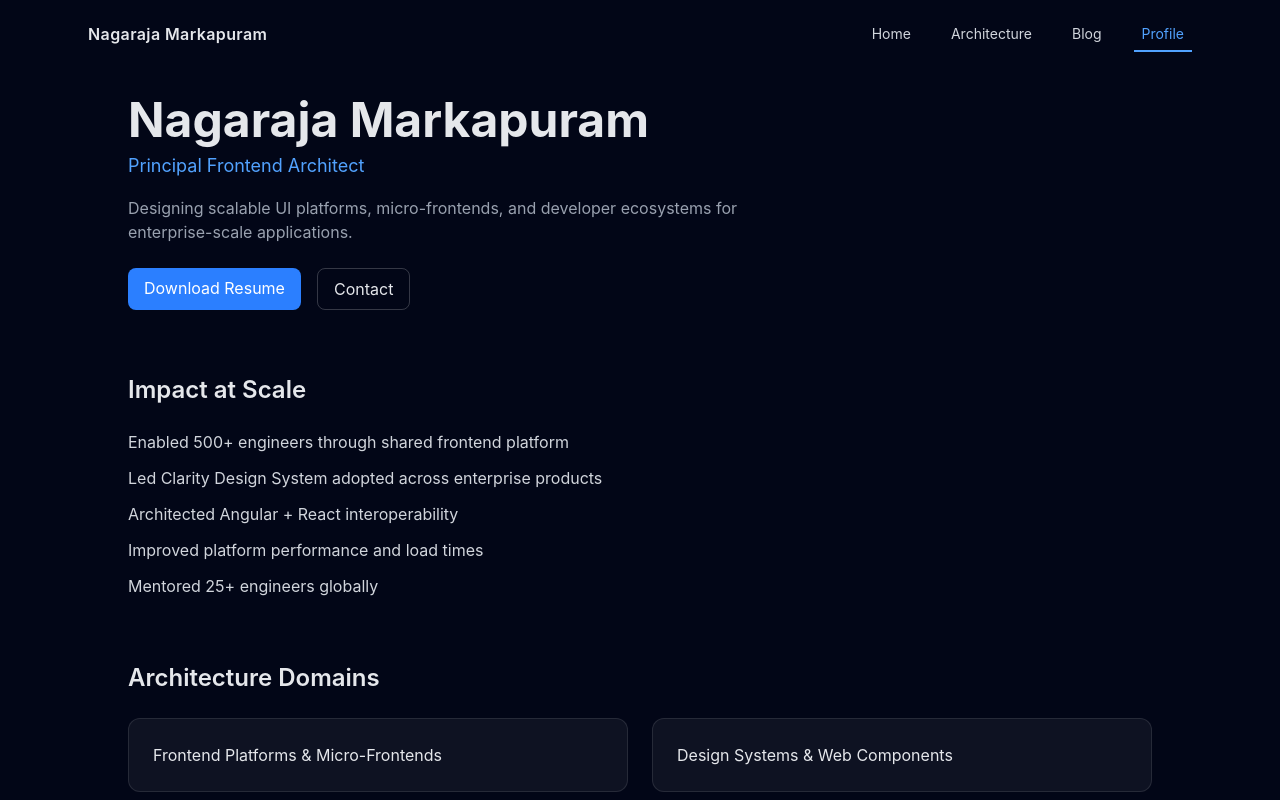
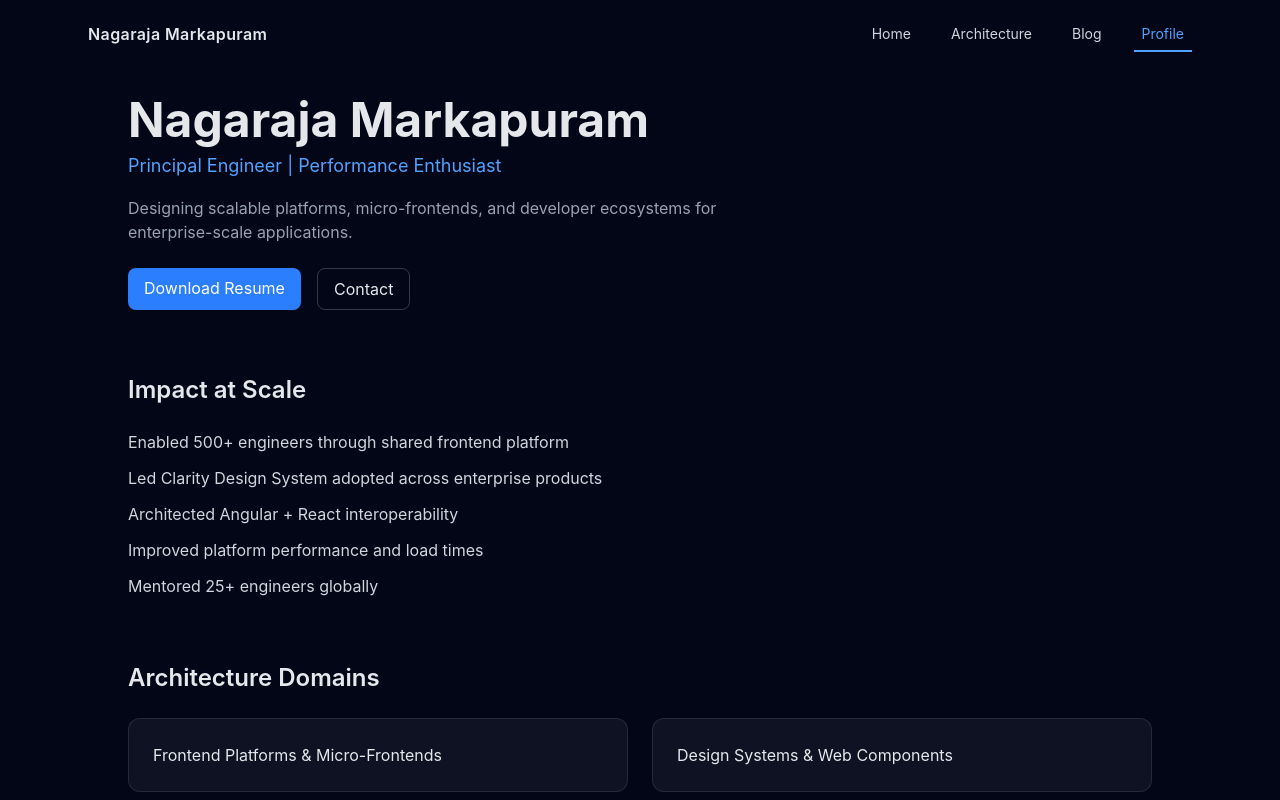
Before and after one commit to nmarkapuram/portfolio-blog, a Next.js app: page /about in a window 1280 px wide. Shown: the top 800 px of the page. Built offline with nearby package versions, Linux system fonts and the light colour scheme.

Commit message:
updated title

```diff
--- a/app/about/page.js
+++ b/app/about/page.js
@@ -11,11 +11,11 @@ export default function About() {
         </h1>
 
         <p className="text-blue-400 mt-2 text-lg">
-          Principal Frontend Architect
+          Principal Engineer | Performance Enthusiast
         </p>
 
         <p className="text-gray-400 mt-4 max-w-2xl">
-          Designing scalable UI platforms, micro-frontends, and developer
+          Designing scalable platforms, micro-frontends, and developer
           ecosystems for enterprise-scale applications.
         </p>
 
```
